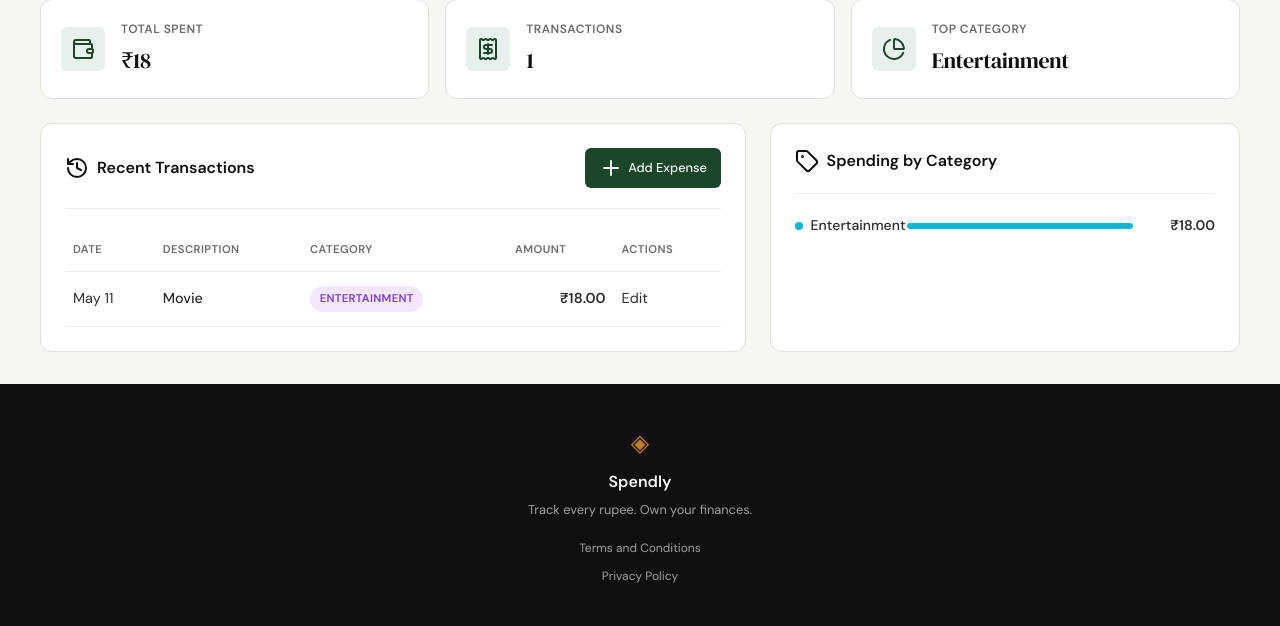
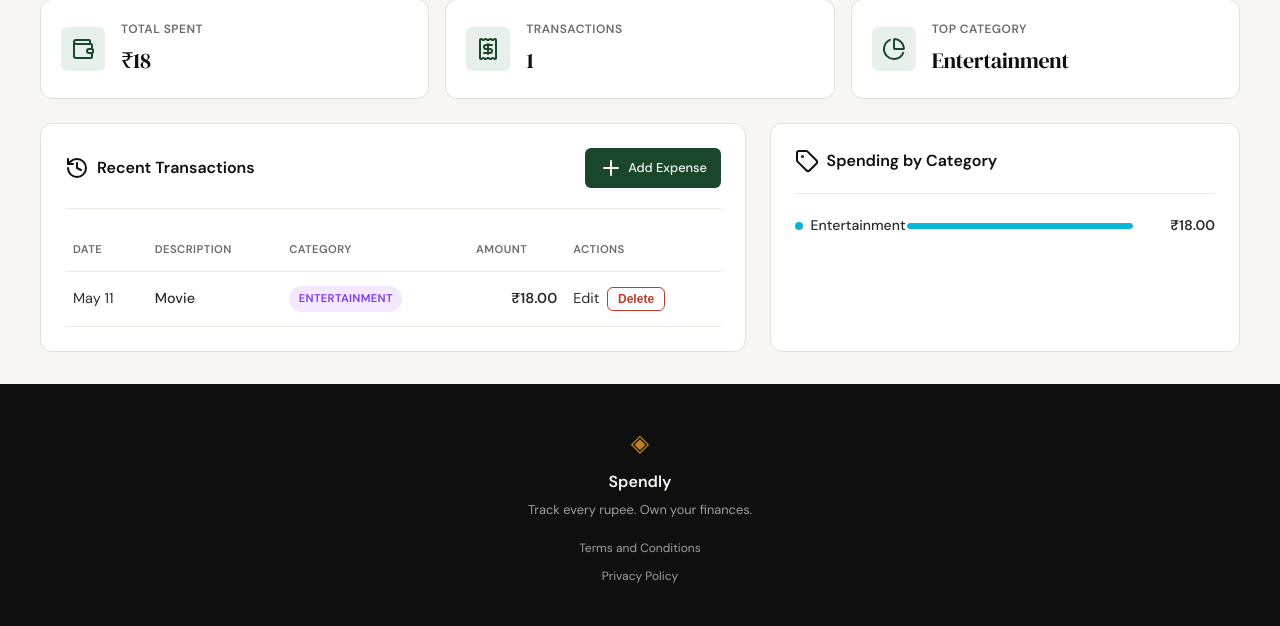
Before and after one commit to AbhaySingh71/Spendly, a Flask app: page /profile in a window 1280 px wide. Shown: the part 386-1012 px from the top of the page. Run offline with Flask 3, Linux system fonts and the light colour scheme; a user stored in the database is signed in; data comes from the database, SQL or seed files in the repository; both versions use the stored data as it was after the commit.

Commit message:
feat: delete expenses from profile

```diff
--- a/app.py
+++ b/app.py
@@ -26,6 +26,7 @@ from database.db import (
     insert_expense,
     get_expense_by_id,
     update_expense,
+    delete_expense as delete_expense_row,
 )
 
 with app.app_context():
@@ -378,9 +379,19 @@ def edit_expense(id):
     return redirect(url_for("profile"))
 
 
-@app.route("/expenses/<int:id>/delete")
+@app.route("/expenses/<int:id>/delete", methods=["POST"])
 def delete_expense(id):
-    return "Delete expense — coming in Step 9"
+    if not session.get("user_id"):
+        return redirect(url_for("login"))
+
+    user_id = session.get("user_id")
+    expense = get_expense_by_id(id, user_id)
+    if not expense:
+        abort(404)
+
+    delete_expense_row(id, user_id)
+    flash("Expense deleted successfully!", "success")
+    return redirect(url_for("profile"))
 
 
 if __name__ == "__main__":
--- a/database/db.py
+++ b/database/db.py
@@ -281,3 +281,14 @@ def update_expense(expense_id, user_id, amount, category, date, description=None
     )
     conn.commit()
     conn.close()
+
+
+def delete_expense(expense_id, user_id):
+    conn = get_db()
+    cur = conn.cursor()
+    cur.execute(
+        "DELETE FROM expenses WHERE id = ? AND user_id = ?",
+        (expense_id, user_id),
+    )
+    conn.commit()
+    conn.close()
--- a/static/css/profile.css
+++ b/static/css/profile.css
@@ -351,6 +351,32 @@
     font-variant-numeric: tabular-nums;
 }
 
+.tx-actions {
+    display: inline-flex;
+    align-items: center;
+    gap: 0.5rem;
+}
+
+.tx-action-form {
+    margin: 0;
+}
+
+.btn-delete-expense {
+    background: transparent;
+    border: 1px solid var(--danger);
+    color: var(--danger);
+    padding: 0.25rem 0.6rem;
+    border-radius: var(--radius-sm);
+    font-size: 0.75rem;
+    font-weight: 600;
+    cursor: pointer;
+    transition: all 0.15s ease;
+}
+
+.btn-delete-expense:hover {
+    background: var(--danger-light);
+}
+
 /* ------------------------------------------------------------------ */
 /* Category Badges                                                     */
 /* ------------------------------------------------------------------ */
--- a/templates/profile.html
+++ b/templates/profile.html
@@ -109,7 +109,12 @@
                                 </td>
                                 <td class="tx-amount">₹{{ "%.2f"|format(tx.amount) }}</td>
                                 <td>
-                                    <a href="{{ url_for('edit_expense', id=tx.id) }}" class="btn-edit-expense">Edit</a>
+                                    <div class="tx-actions">
+                                        <a href="{{ url_for('edit_expense', id=tx.id) }}" class="btn-edit-expense">Edit</a>
+                                        <form method="POST" action="{{ url_for('delete_expense', id=tx.id) }}" class="tx-action-form" onsubmit="return confirm('Delete this expense?')">
+                                            <button type="submit" class="btn-delete-expense">Delete</button>
+                                        </form>
+                                    </div>
                                 </td>
                             </tr>
                             {% endfor %}
```
Also changed, not shown: tests/test_09-delete-expense.py (added, +170 -0 lines), .claude/specs/09-delete-expense.md (added), spendly.db.
